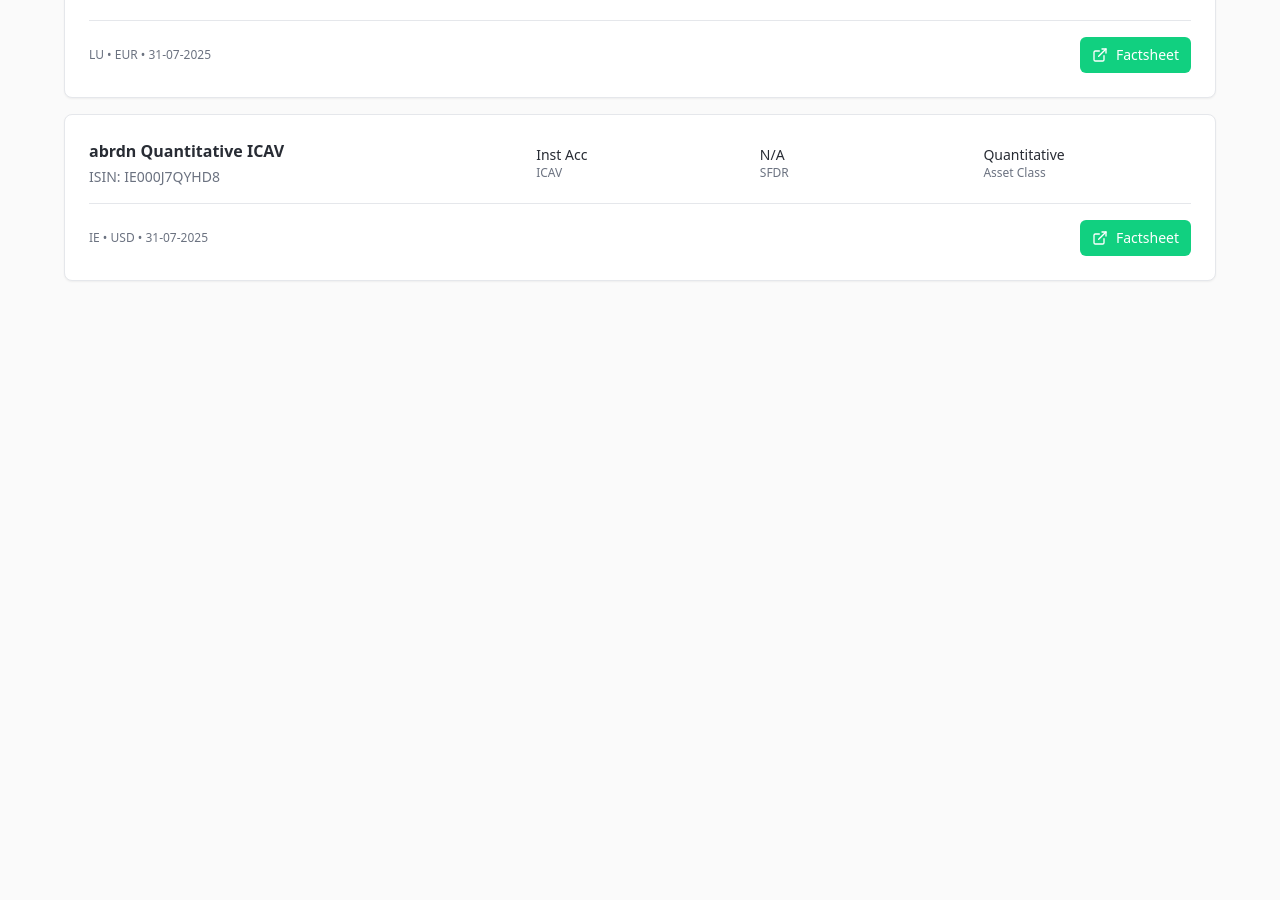
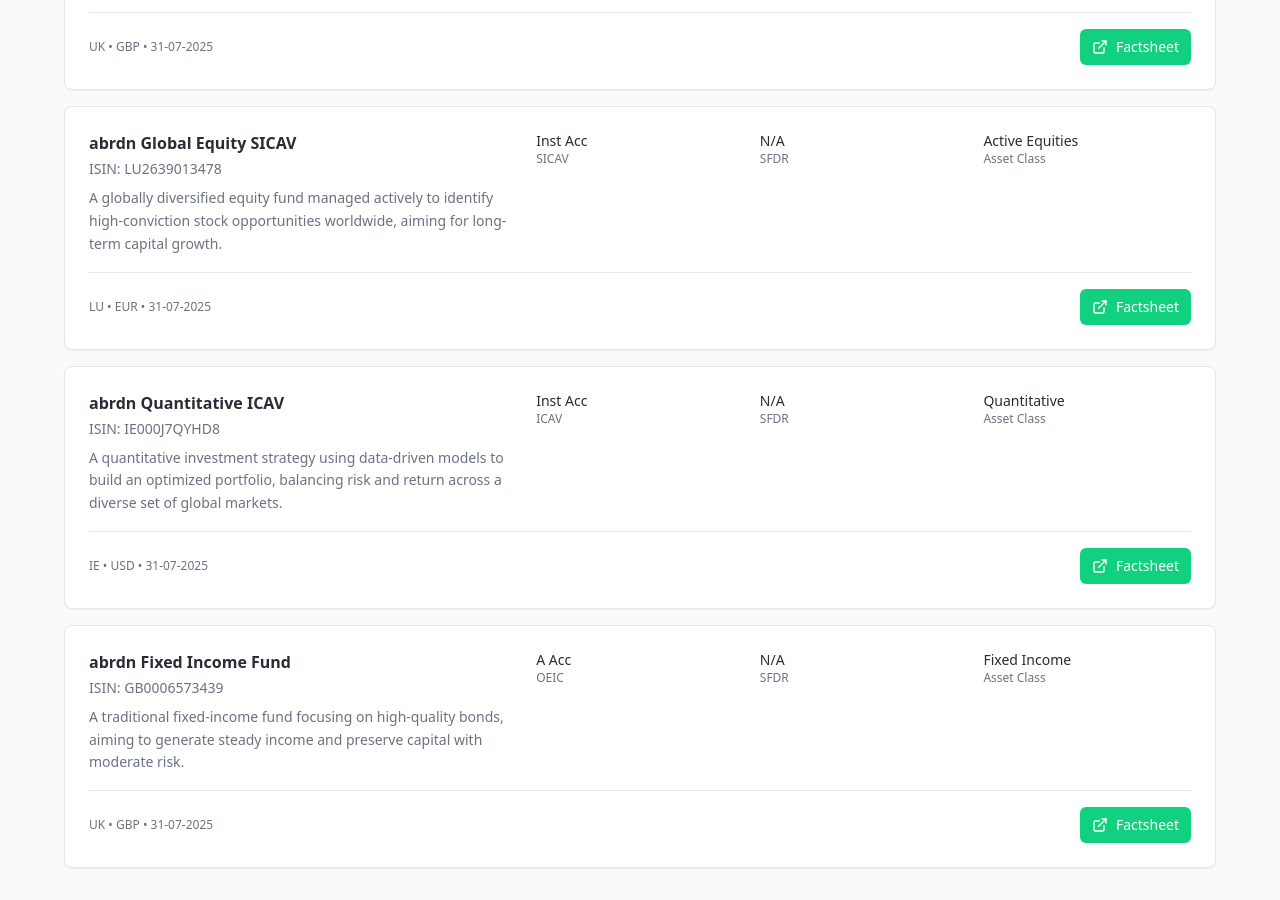
Before and after one commit to AaronIsserow/clever-fund-search, a React (Vite) app: page / in a window 1280 px wide. Shown: the part 860-1760 px from the top of the page. Before the commit the page ends 1173 px from the top, so only its background shows below. Built offline with nearby package versions, Linux system fonts and the light colour scheme.

Commit message:
Add fund descriptions
Add descriptions for the web app and individual funds to the project. This includes a general overview of the web app's functionality and specific details for each of the five Aberdeen funds.

```diff
--- a/src/components/FundTable.tsx
+++ b/src/components/FundTable.tsx
@@ -29,10 +29,13 @@ export function FundTable({ funds }: FundTableProps) {
       <div className="grid gap-4">
         {funds.map((fund) => (
           <Card key={fund.id} className="p-6">
-            <div className="grid grid-cols-1 md:grid-cols-5 gap-4 items-center">
+            <div className="grid grid-cols-1 md:grid-cols-5 gap-4 items-start">
               <div className="md:col-span-2">
                 <h3 className="font-semibold text-foreground mb-1">{fund.name}</h3>
-                <p className="text-sm text-muted-foreground">ISIN: {fund.isin}</p>
+                <p className="text-sm text-muted-foreground mb-2">ISIN: {fund.isin}</p>
+                {fund.description && (
+                  <p className="text-sm text-muted-foreground leading-relaxed">{fund.description}</p>
+                )}
               </div>
 
               <div>
--- a/src/data/funds.ts
+++ b/src/data/funds.ts
@@ -8,6 +8,7 @@ export const seedFunds: Fund[] = [
     productType: 'OEIC',
     assetClass: 'Multi Asset',
     sfdr: 'N/A',
+    description: 'A multi-asset portfolio aiming to deliver long-term growth while balancing income and risk by investing across a range of asset classes, including equities, fixed income, and alternative investments.',
     shareClass: 'A Acc',
     domicile: 'UK',
     currency: 'GBP',
@@ -21,6 +22,7 @@ export const seedFunds: Fund[] = [
     productType: 'Unit Linked',
     assetClass: 'Fixed Income',
     sfdr: 'N/A',
+    description: 'A fixed-income focused unit-linked fund designed for investors seeking stable returns and lower volatility, primarily through exposure to bonds and other income-generating instruments.',
     shareClass: 'A Acc',
     domicile: 'UK',
     currency: 'GBP',
@@ -34,6 +36,7 @@ export const seedFunds: Fund[] = [
     productType: 'SICAV',
     assetClass: 'Active Equities',
     sfdr: 'N/A',
+    description: 'A globally diversified equity fund managed actively to identify high-conviction stock opportunities worldwide, aiming for long-term capital growth.',
     shareClass: 'Inst Acc',
     domicile: 'LU',
     currency: 'EUR',
@@ -47,10 +50,25 @@ export const seedFunds: Fund[] = [
     productType: 'ICAV',
     assetClass: 'Quantitative',
     sfdr: 'N/A',
+    description: 'A quantitative investment strategy using data-driven models to build an optimized portfolio, balancing risk and return across a diverse set of global markets.',
     shareClass: 'Inst Acc',
     domicile: 'IE',
     currency: 'USD',
     priceDate: '31-07-2025',
     factsheetUrl: 'https://abrdn.kurtosysweb.com/pdfs/F_STDR_en-gb-NN_IE000J7QYHD8.pdf'
+  },
+  {
+    id: '5',
+    name: 'abrdn Fixed Income Fund',
+    isin: 'GB0006573439',
+    productType: 'OEIC',
+    assetClass: 'Fixed Income',
+    sfdr: 'N/A',
+    description: 'A traditional fixed-income fund focusing on high-quality bonds, aiming to generate steady income and preserve capital with moderate risk.',
+    shareClass: 'A Acc',
+    domicile: 'UK',
+    currency: 'GBP',
+    priceDate: '31-07-2025',
+    factsheetUrl: 'https://abrdn.kurtosysweb.com/pdfs/F_STDR_en-gb-NN_GB0006573439.pdf'
   }
 ];
--- a/src/types/fund.ts
+++ b/src/types/fund.ts
@@ -5,6 +5,7 @@ export interface Fund {
   productType: string;
   assetClass: string;
   sfdr: string;
+  description?: string;
   shareClass?: string;
   domicile?: string;
   currency?: string;
```
